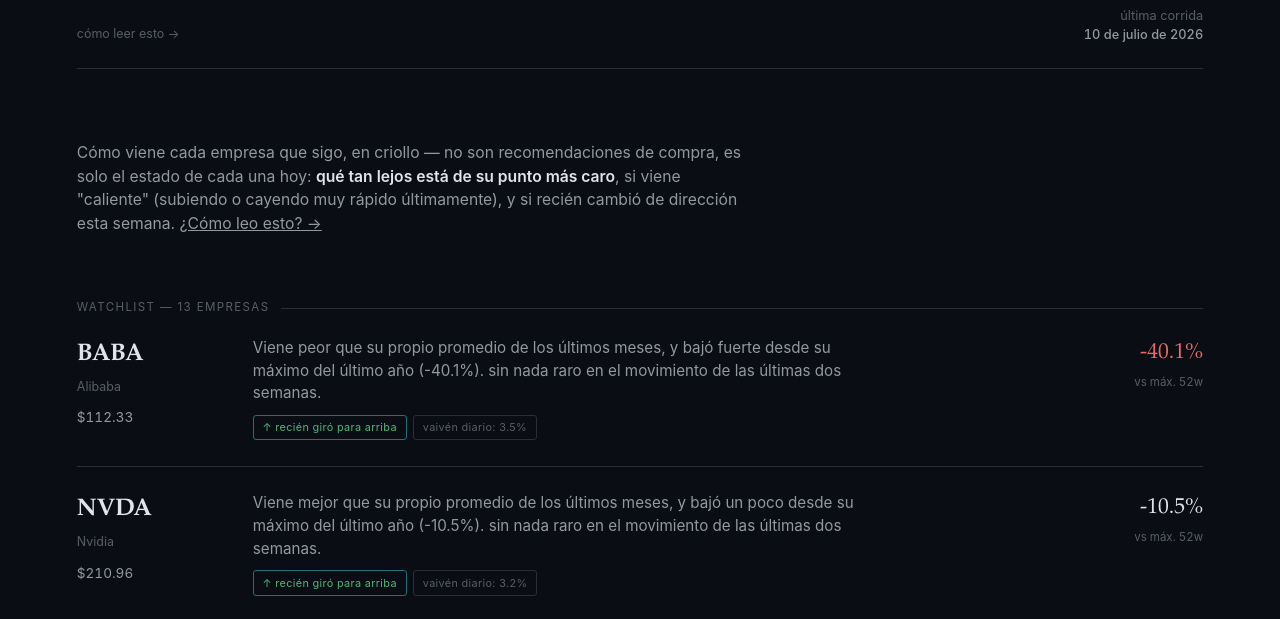
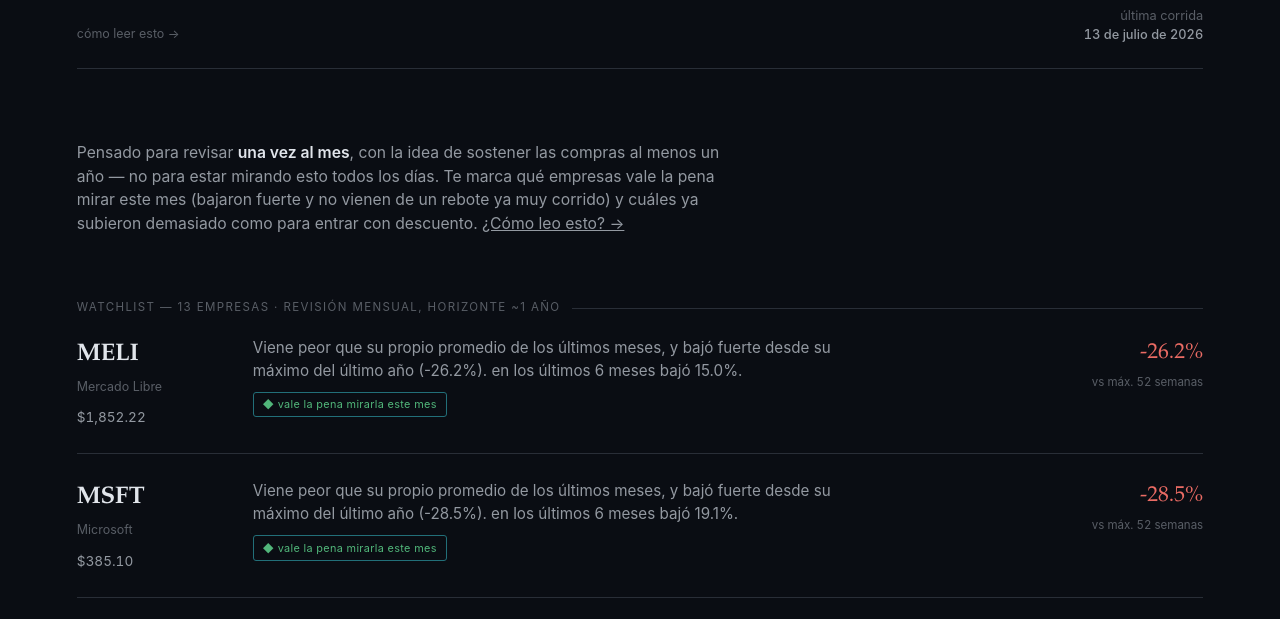
Before and after one commit to marianobuglio/invest-agent, a plain HTML site: page docs/index.html in a window 1280 px wide. Shown: the part 139-758 px from the top of the page. Drawn offline with Linux system fonts and the light colour scheme.

Commit message:
Shift to 1-year/monthly-review framing: add 3m/6m change, entrada/ya-corrio-mucho signal, de-emphasize short-term RSI/MACD noise

```diff
--- a/docs/data.json
+++ b/docs/data.json
@@ -1,5 +1,5 @@
 {
-  "generated_at": "2026-07-10T21:15:39.939045+00:00",
+  "generated_at": "2026-07-13T00:03:02.908701+00:00",
   "tickers": [
     {
       "Ticker": "MELI",
@@ -9,6 +9,8 @@
       "% vs max 52w": -26.2,
       "% vs min 52w": 19.7,
       "% vs EMA20": 7.2,
+      "Cambio 3m": 4.4,
+      "Cambio 6m": -15.0,
       "SMA50": 1683.2270068359376,
       "SMA200": 1926.9009527587891,
       "RSI14": 76.3,
@@ -17,7 +19,8 @@
       "Tendencia": "bajista",
       "Banda 52w": "caida_profunda",
       "Zona RSI": "sobrecomprado",
-      "Momento": "tendencia de fondo bajista, caída profunda desde máximos, sobrecomprado"
+      "Aviso": "revisar_entrada",
+      "Momento": "tendencia de fondo bajista, caída profunda desde máximos, bajó 15.0% en los últimos 6 meses"
     },
     {
       "Ticker": "MSFT",
@@ -27,15 +30,18 @@
       "% vs max 52w": -28.5,
       "% vs min 52w": 9.1,
       "% vs EMA20": -0.3,
+      "Cambio 3m": 4.1,
+      "Cambio 6m": -19.1,
       "SMA50": 403.3287658691406,
-      "SMA200": 440.707646484375,
+      "SMA200": 440.70764755249024,
       "RSI14": 52.9,
       "MACD cross": null,
       "Volatilidad (ATR%)": 3.3,
       "Tendencia": "bajista",
       "Banda 52w": "caida_profunda",
       "Zona RSI": "neutral",
-      "Momento": "tendencia de fondo bajista, caída profunda desde máximos, momentum neutral"
+      "Aviso": "revisar_entrada",
+      "Momento": "tendencia de fondo bajista, caída profunda desde máximos, bajó 19.1% en los últimos 6 meses"
     },
     {
       "Ticker": "AMD",
@@ -45,6 +51,8 @@
       "% vs max 52w": -4.0,
       "% vs min 52w": 287.0,
       "% vs EMA20": 6.0,
+      "Cambio 3m": 127.7,
+      "Cambio 6m": 172.6,
       "SMA50": 481.8955993652344,
       "SMA200": 287.6637496185303,
       "RSI14": 53.4,
@@ -53,7 +61,8 @@
       "Tendencia": "alcista",
       "Banda 52w": "cerca_maximos",
       "Zona RSI": "neutral",
-      "Momento": "tendencia de fondo alcista, cerca de máximos de 52 semanas, momentum neutral"
+      "Aviso": "ya_corrio_mucho",
+      "Momento": "tendencia de fondo alcista, cerca de máximos de 52 semanas, subió 172.6% en los últimos 6 meses"
     },
     {
       "Ticker": "BABA",
@@ -63,6 +72,8 @@
       "% vs max 52w": -40.1,
       "% vs min 52w": 18.5,
       "% vs EMA20": 5.7,
+      "Cambio 3m": -11.0,
+      "Cambio 6m": -26.6,
       "SMA50": 119.41284103393555,
       "SMA200": 144.40546718597412,
       "RSI14": 57.8,
@@ -71,7 +82,8 @@
       "Tendencia": "bajista",
       "Banda 52w": "caida_profunda",
       "Zona RSI": "neutral",
-      "Momento": "tendencia de fondo bajista, caída profunda desde máximos, momentum neutral, cruce alcista reciente"
+      "Aviso": "revisar_entrada",
+      "Momento": "tendencia de fondo bajista, caída profunda desde máximos, bajó 26.6% en los últimos 6 meses"
     },
     {
       "Ticker": "AAPL",
@@ -81,6 +93,8 @@
       "% vs max 52w": -0.3,
       "% vs min 52w": 56.4,
       "% vs EMA20": 4.4,
+      "Cambio 3m": 21.2,
+      "Cambio 6m": 22.0,
       "SMA50": 297.7269622802734,
       "SMA200": 272.0966343688965,
       "RSI14": 61.9,
@@ -89,7 +103,8 @@
       "Tendencia": "alcista",
       "Banda 52w": "cerca_maximos",
       "Zona RSI": "neutral",
-      "Momento": "tendencia de fondo alcista, cerca de máximos de 52 semanas, momentum neutral"
+      "Aviso": null,
+      "Momento": "tendencia de fondo alcista, cerca de máximos de 52 semanas, subió 22.0% en los últimos 6 meses"
     },
     {
       "Ticker": "META",
@@ -99,33 +114,39 @@
       "% vs max 52w": -15.0,
       "% vs min 52w": 27.4,
       "% vs EMA20": 11.9,
+      "Cambio 3m": 6.3,
+      "Cambio 6m": 3.8,
       "SMA50": 600.0849096679688,
-      "SMA200": 641.6731118774414,
+      "SMA200": 641.673112487793,
       "RSI14": 68.7,
       "MACD cross": null,
       "Volatilidad (ATR%)": 4.0,
       "Tendencia": "bajista",
       "Banda 52w": "correccion_moderada",
       "Zona RSI": "neutral",
-      "Momento": "tendencia de fondo bajista, corrección moderada desde máximos, momentum neutral"
+      "Aviso": null,
+      "Momento": "tendencia de fondo bajista, corrección moderada desde máximos, subió 3.8% en los últimos 6 meses"
     },
     {
       "Ticker": "NVDA",
       "Empresa": "Nvidia",
       "Precio": 210.96,
-      "% vs max 2a": -10.5,
-      "% vs max 52w": -10.5,
-      "% vs min 52w": 28.6,
+      "% vs max 2a": -10.4,
+      "% vs max 52w": -10.4,
+      "% vs min 52w": 28.8,
       "% vs EMA20": 4.0,
-      "SMA50": 209.1990005493164,
-      "SMA200": 191.66197372436523,
+      "Cambio 3m": 12.0,
+      "Cambio 6m": 14.1,
+      "SMA50": 209.0737417602539,
+      "SMA200": 191.46842239379882,
       "RSI14": 50.3,
       "MACD cross": "cruce alcista reciente",
       "Volatilidad (ATR%)": 3.2,
       "Tendencia": "alcista",
       "Banda 52w": "correccion_moderada",
       "Zona RSI": "neutral",
-      "Momento": "tendencia de fondo alcista, corrección moderada desde máximos, momentum neutral, cruce alcista reciente"
+      "Aviso": null,
+      "Momento": "tendencia de fondo alcista, corrección moderada desde máximos, subió 14.1% en los últimos 6 meses"
     },
     {
       "Ticker": "AMZN",
@@ -135,6 +156,8 @@
       "% vs max 52w": -10.8,
       "% vs min 52w": 23.4,
       "% vs EMA20": 0.8,
+      "Cambio 3m": 2.9,
+      "Cambio 6m": -0.4,
       "SMA50": 254.03459991455077,
       "SMA200": 233.33320007324218,
       "RSI14": 50.9,
@@ -143,7 +166,8 @@
       "Tendencia": "alcista",
       "Banda 52w": "correccion_moderada",
       "Zona RSI": "neutral",
-      "Momento": "tendencia de fondo alcista, corrección moderada desde máximos, momentum neutral"
+      "Aviso": null,
+      "Momento": "tendencia de fondo alcista, corrección moderada desde máximos, bajó 0.4% en los últimos 6 meses"
     },
     {
       "Ticker": "GOOGL",
@@ -153,6 +177,8 @@
       "% vs max 52w": -11.2,
       "% vs min 52w": 101.7,
       "% vs EMA20": -0.8,
+      "Cambio 3m": 12.7,
+      "Cambio 6m": 9.9,
       "SMA50": 372.6216882324219,
       "SMA200": 318.5789512634277,
       "RSI14": 42.5,
@@ -161,7 +187,8 @@
       "Tendencia": "alcista",
       "Banda 52w": "correccion_moderada",
       "Zona RSI": "neutral",
-      "Momento": "tendencia de fondo alcista, corrección moderada desde máximos, momentum neutral"
+      "Aviso": null,
+      "Momento": "tendencia de fondo alcista, corrección moderada desde máximos, subió 9.9% en los últimos 6 meses"
     },
     {
       "Ticker": "TSLA",
@@ -171,6 +198,8 @@
       "% vs max 52w": -16.8,
       "% vs min 52w": 34.7,
       "% vs EMA20": 1.0,
+      "Cambio 3m": 16.9,
+      "Cambio 6m": -6.4,
       "SMA50": 409.19639892578124,
       "SMA200": 418.1399000549316,
       "RSI14": 52.0,
@@ -179,7 +208,8 @@
       "Tendencia": "bajista",
       "Banda 52w": "correccion_moderada",
       "Zona RSI": "neutral",
-      "Momento": "tendencia de fondo bajista, corrección moderada desde máximos, momentum neutral"
+      "Aviso": null,
+      "Momento": "tendencia de fondo bajista, corrección moderada desde máximos, bajó 6.4% en los últimos 6 meses"
     },
     {
       "Ticker": "GGAL",
@@ -189,15 +219,18 @@
       "% vs max 52w": -8.5,
       "% vs min 52w": 111.7,
       "% vs EMA20": 5.6,
+      "Cambio 3m": 13.8,
+      "Cambio 6m": -1.8,
       "SMA50": 47.63744285583496,
-      "SMA200": 46.04771954536438,
+      "SMA200": 46.04771934509277,
       "RSI14": 44.2,
       "MACD cross": null,
       "Volatilidad (ATR%)": 4.6,
       "Tendencia": "alcista",
       "Banda 52w": "correccion_moderada",
       "Zona RSI": "neutral",
-      "Momento": "tendencia de fondo alcista, corrección moderada desde máximos, momentum neutral"
+      "Aviso": null,
+      "Momento": "tendencia de fondo alcista, corrección moderada desde máximos, bajó 1.8% en los últimos 6 meses"
     },
     {
       "Ticker": "SPY",
@@ -207,15 +240,18 @@
       "% vs max 52w": -0.4,
       "% vs min 52w": 22.8,
       "% vs EMA20": 1.4,
+      "Cambio 3m": 11.4,
+      "Cambio 6m": 10.1,
       "SMA50": 739.9057641601562,
-      "SMA200": 691.0943310546875,
+      "SMA200": 691.0943304443359,
       "RSI14": 56.7,
       "MACD cross": null,
       "Volatilidad (ATR%)": 1.2,
       "Tendencia": "alcista",
       "Banda 52w": "cerca_maximos",
       "Zona RSI": "neutral",
-      "Momento": "tendencia de fondo alcista, cerca de máximos de 52 semanas, momentum neutral"
+      "Aviso": null,
+      "Momento": "tendencia de fondo alcista, cerca de máximos de 52 semanas, subió 10.1% en los últimos 6 meses"
     },
     {
       "Ticker": "QQQ",
@@ -225,6 +261,8 @@
       "% vs max 52w": -2.7,
       "% vs min 52w": 31.6,
       "% vs EMA20": 0.8,
+      "Cambio 3m": 18.9,
+      "Cambio 6m": 17.2,
       "SMA50": 714.5915588378906,
       "SMA200": 636.6321798706055,
       "RSI14": 44.8,
@@ -233,7 +271,8 @@
       "Tendencia": "alcista",
       "Banda 52w": "cerca_maximos",
       "Zona RSI": "neutral",
-      "Momento": "tendencia de fondo alcista, cerca de máximos de 52 semanas, momentum neutral"
+      "Aviso": null,
+      "Momento": "tendencia de fondo alcista, cerca de máximos de 52 semanas, subió 17.2% en los últimos 6 meses"
     }
   ]
 }
--- a/docs/index.html
+++ b/docs/index.html
@@ -266,7 +266,7 @@
 </div>
 
 <main>
-  <p class="lede">Cómo viene cada empresa que sigo, en criollo — no son recomendaciones de compra, es solo el estado de cada una hoy: <strong>qué tan lejos está de su punto más caro</strong>, si viene "caliente" (subiendo o cayendo muy rápido últimamente), y si recién cambió de dirección esta semana. <a href="guia.html" style="color:inherit">¿Cómo leo esto? →</a></p>
+  <p class="lede">Pensado para revisar <strong>una vez al mes</strong>, con la idea de sostener las compras al menos un año — no para estar mirando esto todos los días. Te marca qué empresas vale la pena mirar este mes (bajaron fuerte y no vienen de un rebote ya muy corrido) y cuáles ya subieron demasiado como para entrar con descuento. <a href="guia.html" style="color:inherit">¿Cómo leo esto? →</a></p>
 
   <div id="app">
     <div class="loading">trayendo los datos…</div>
@@ -298,24 +298,27 @@
   caida_profunda: 'bajó fuerte desde su máximo del último año',
 };
 
+const AVISO_TEXT = {
+  revisar_entrada: 'vale la pena mirarla este mes',
+  ya_corrio_mucho: 'ya subió bastante, sin descuento por ahora',
+};
+
 function narrativeFor(t){
   const bits = [];
   bits.push(`${TREND_PHRASE[t.Tendencia]}, y ${DRAWDOWN_PHRASE[t['Banda 52w']]} (${fmtPct(t['% vs max 52w'])})`);
-  if (t['Zona RSI'] === 'sobrecomprado') bits.push(`<span class="flag hot">venía subiendo muy rápido</span> en las últimas dos semanas — cuidado con perseguirla`);
-  else if (t['Zona RSI'] === 'sobrevendido') bits.push(`<span class="flag hot">venía cayendo muy rápido</span> en las últimas dos semanas`);
-  else bits.push(`sin nada raro en el movimiento de las últimas dos semanas`);
+  const chg = t['Cambio 6m'];
+  bits.push(`en los últimos 6 meses ${chg >= 0 ? 'subió' : 'bajó'} ${Math.abs(chg).toFixed(1)}%`);
   return bits.join('. ') + '.';
 }
 
 function tagsFor(t){
   const tags = [];
+  if (t['Aviso'] === 'revisar_entrada') tags.push(`<span class="tag cross-up">◆ ${AVISO_TEXT.revisar_entrada}</span>`);
+  if (t['Aviso'] === 'ya_corrio_mucho') tags.push(`<span class="tag overbought">◆ ${AVISO_TEXT.ya_corrio_mucho}</span>`);
   if (t['MACD cross']) {
     const up = t['MACD cross'].includes('alcista');
-    tags.push(`<span class="tag ${up ? 'cross-up' : 'cross-down'}">${up ? '↑' : '↓'} recién giró para ${up ? 'arriba' : 'abajo'}</span>`);
+    tags.push(`<span class="tag">${up ? '↑' : '↓'} recién giró para ${up ? 'arriba' : 'abajo'} (corto plazo)</span>`);
   }
-  if (t['Zona RSI'] === 'sobrecomprado') tags.push(`<span class="tag overbought">subiendo fuerte</span>`);
-  if (t['Zona RSI'] === 'sobrevendido') tags.push(`<span class="tag oversold">cayendo fuerte</span>`);
-  tags.push(`<span class="tag">vaivén diario: ${t['Volatilidad (ATR%)']}%</span>`);
   return tags.join('');
 }
 
@@ -326,13 +329,13 @@
   const d = new Date(data.generated_at);
   meta.innerHTML = `última corrida<br><strong>${d.toLocaleDateString('es-AR', { day: 'numeric', month: 'long', year: 'numeric' })}</strong>`;
 
-  // most-interesting-first: deep drawdown + recent cross first, near-highs last
+  // pensado para revisión mensual: primero candidatas a entrada, después ya-corrió-mucho, después el resto por profundidad de caída
   const rank = t => {
     let score = 0;
-    if (t['MACD cross']) score += 10;
+    if (t['Aviso'] === 'revisar_entrada') score += 20;
+    if (t['Aviso'] === 'ya_corrio_mucho') score += 8;
     if (t['Banda 52w'] === 'caida_profunda') score += 5;
     if (t['Banda 52w'] === 'correccion_moderada') score += 2;
-    if (t['Zona RSI'] !== 'neutral') score += 1;
     return -score;
   };
   const sorted = [...data.tickers].sort((a, b) => rank(a) - rank(b));
@@ -350,13 +353,13 @@
       </div>
       <div class="stat">
         <div class="drawdown ${DRAWDOWN_CLASS[t['Banda 52w']]}">${fmtPct(t['% vs max 52w'])}</div>
-        <div class="rsi">vs máx. 52w</div>
+        <div class="rsi">vs máx. 52 semanas</div>
       </div>
     </div>
   `).join('');
 
   app.innerHTML = `
-    <div class="section-label">watchlist — ${data.tickers.length} empresas</div>
+    <div class="section-label">watchlist — ${data.tickers.length} empresas · revisión mensual, horizonte ~1 año</div>
     <div class="entries">${entries}</div>
   `;
 }
```
Also changed, not shown: analysis_result.csv (+14 -14 lines), docs/guia.html (+13 -16 lines), state_previous_run.csv (+14 -14 lines), last_run.txt, 2 other files.
